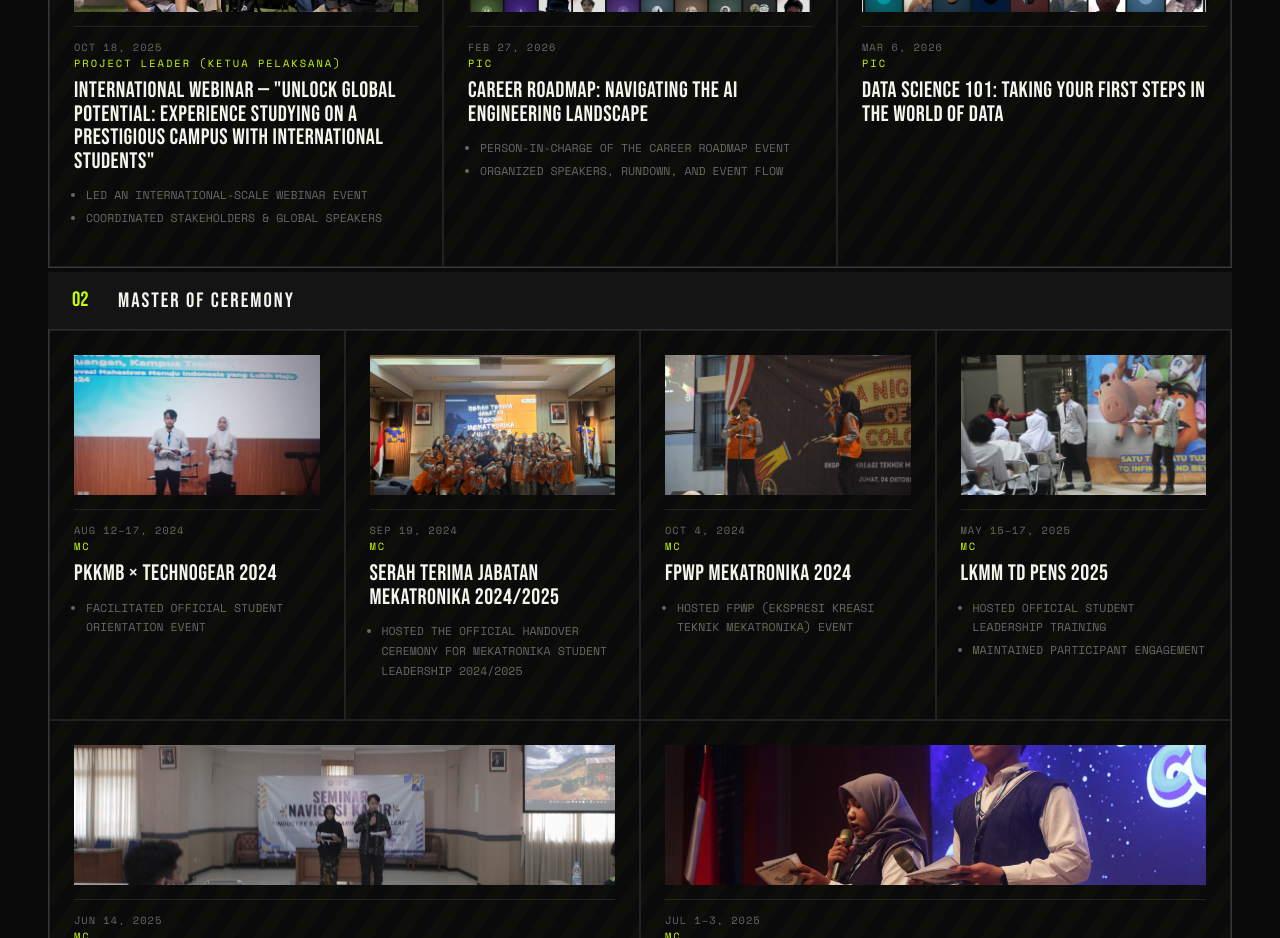
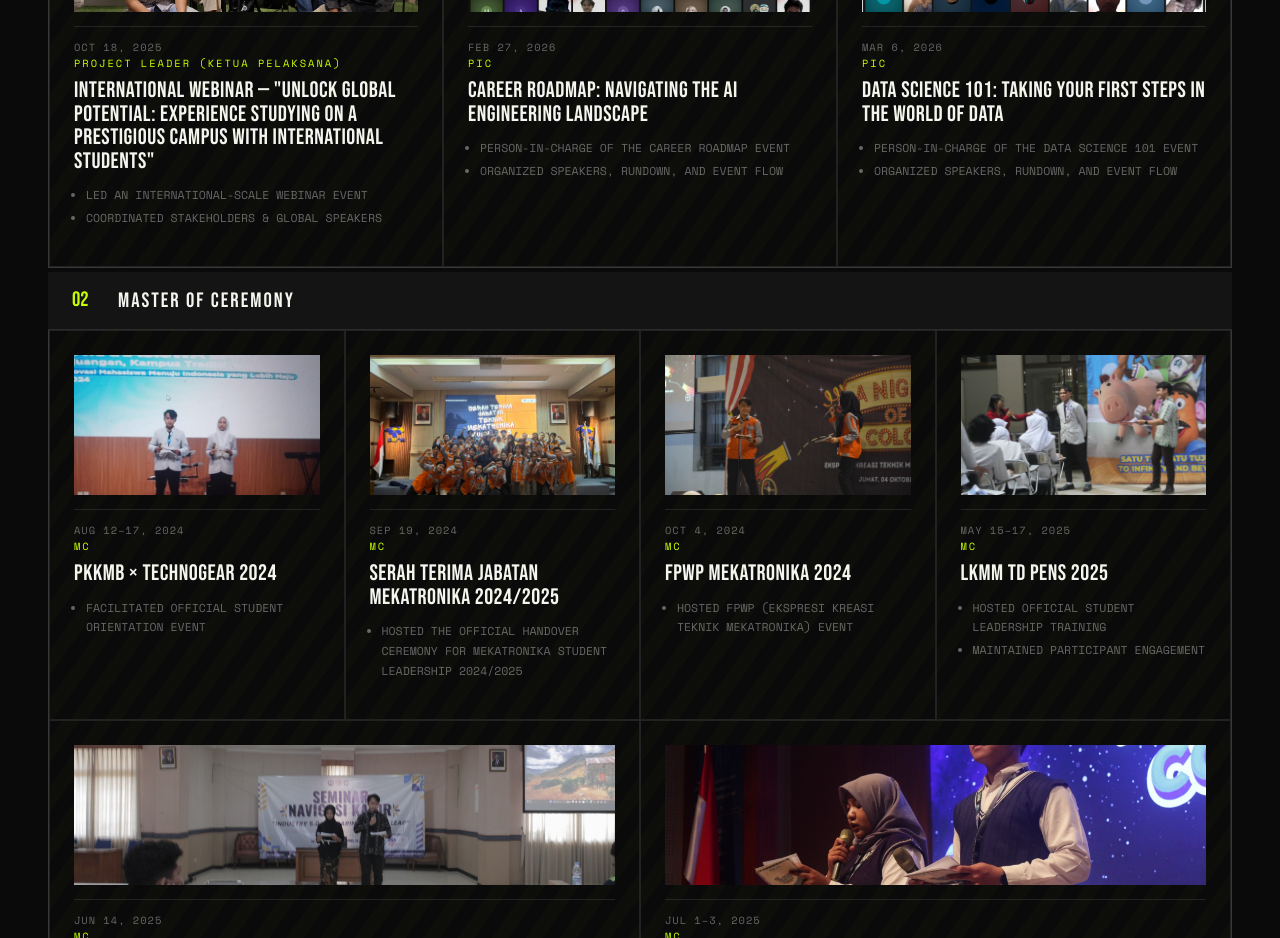
Before and after one commit to R1zkyy/r1zky.github.io, a React (Vite) app: page / in a window 1280 px wide. Shown: the part 2100-3038 px from the top of the page. Built offline with nearby package versions, Linux system fonts and the light colour scheme.

Commit message:
feat: Add Data Science 101 event duties

```diff
--- a/src/App.jsx
+++ b/src/App.jsx
@@ -34,7 +34,7 @@ const DIVISIONS = [
         role: 'PIC',
         title: 'Data Science 101: Taking Your First Steps in the World of Data',
         date: 'Mar 6, 2026',
-        details: [],
+        details: ['Person-in-Charge of the data science 101 event', 'Organized speakers, rundown, and event flow'],
         img: '/certs/data_science.jpg',
         imgOptions: { hoverPop: true, style: { objectFit: 'cover', objectPosition: 'center' } }
       }
```
